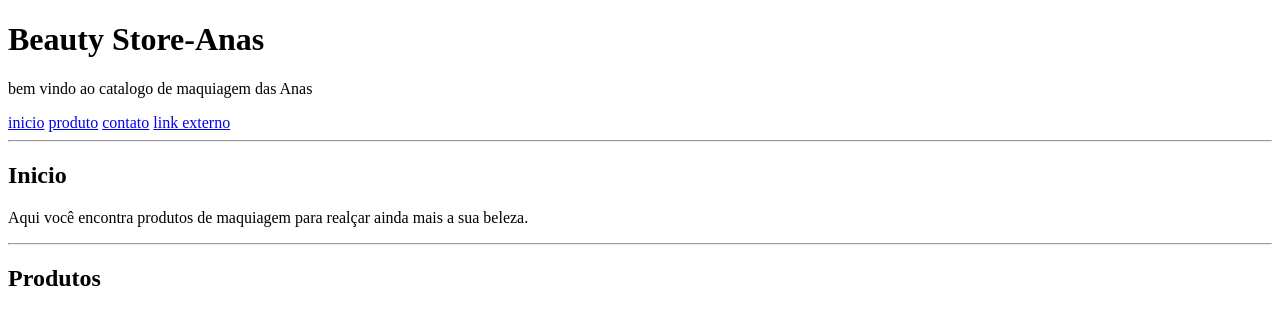
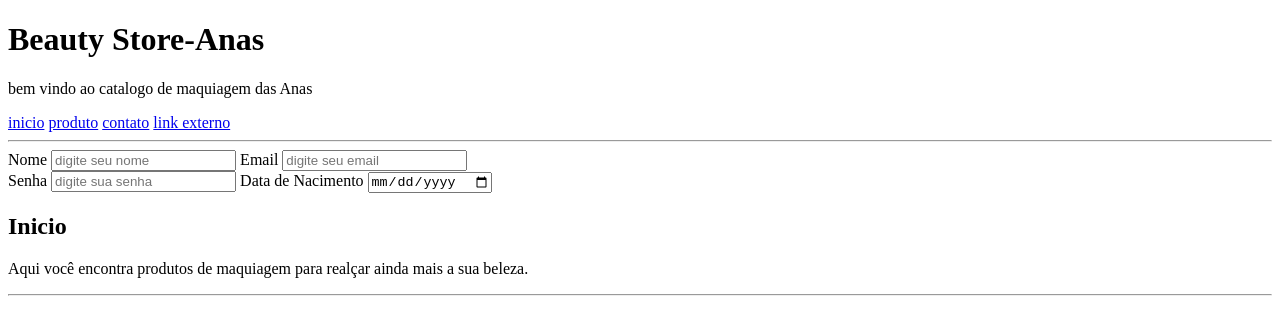
Before and after one commit to NajuliaMartins/html, a plain HTML site: page ds-05/ds-05/index.html in a window 1280 px wide. Shown: the top 310 px of the page. Drawn offline with Linux system fonts and the light colour scheme.

Commit message:
Add files via upload

```diff
--- a/ds-05/ds-05/index.html
+++ b/ds-05/ds-05/index.html
@@ -15,6 +15,19 @@
         <a href="Beauty Store-Anas/contato">contato</a>
         <a href="https://www.sephora.com.br/"> link externo</a>
         <hr>
+        <form action="">
+            <label for="nome">Nome</label>
+            <input type="text"name="nome"id="nome"placeholder="digite seu nome"required>
+
+            <label for="email">Email</label>
+            <input type="email"name="email"id="email"placeholder="digite seu email"required>
+            <br>
+            <label for="senha">Senha</label>
+            <input type="password"name="senha"id="senha"placeholder="digite sua senha"required>
+
+            <label for="DataNacimento">Data de Nacimento</label>
+            <input type="date"name="DataNacimento"id="DataNacimento">
+        </form>
 
         <h2>Inicio</h2>
         <p> Aqui você encontra produtos de maquiagem para realçar ainda mais a sua beleza.
```
